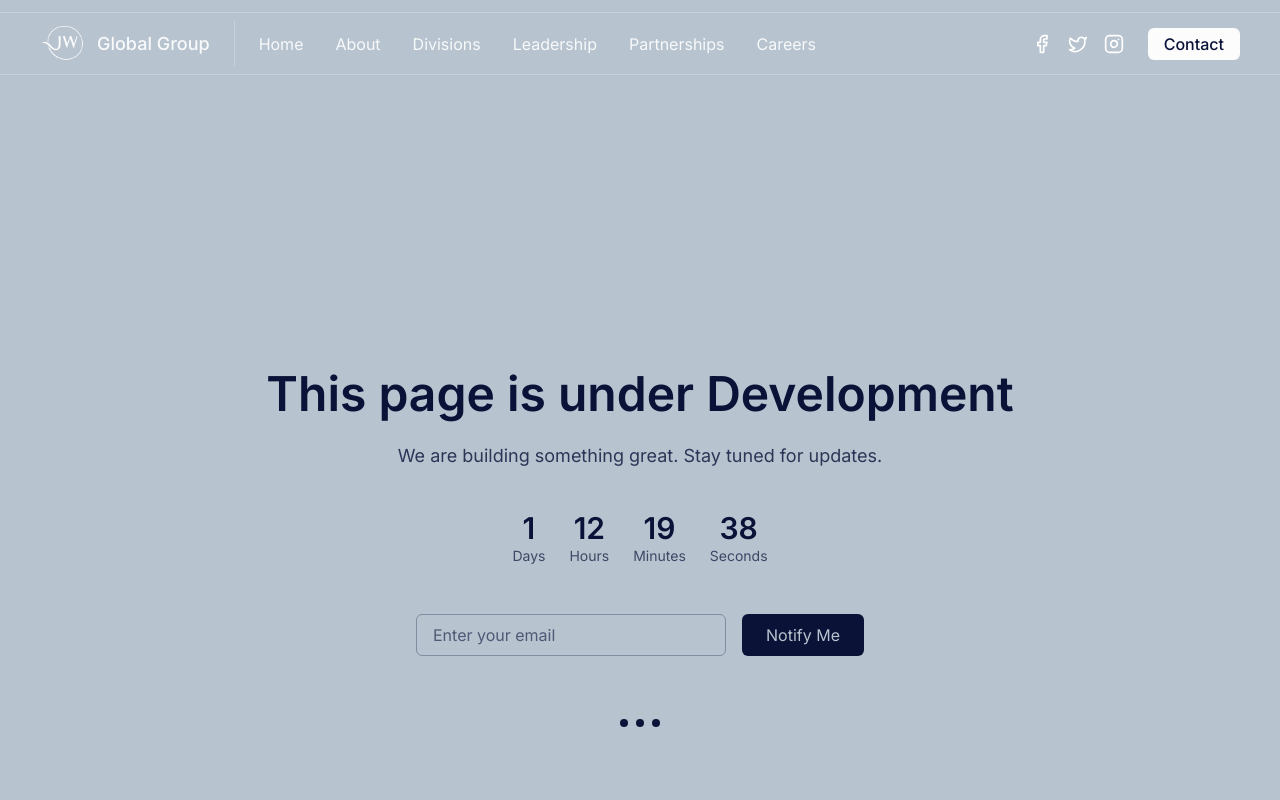
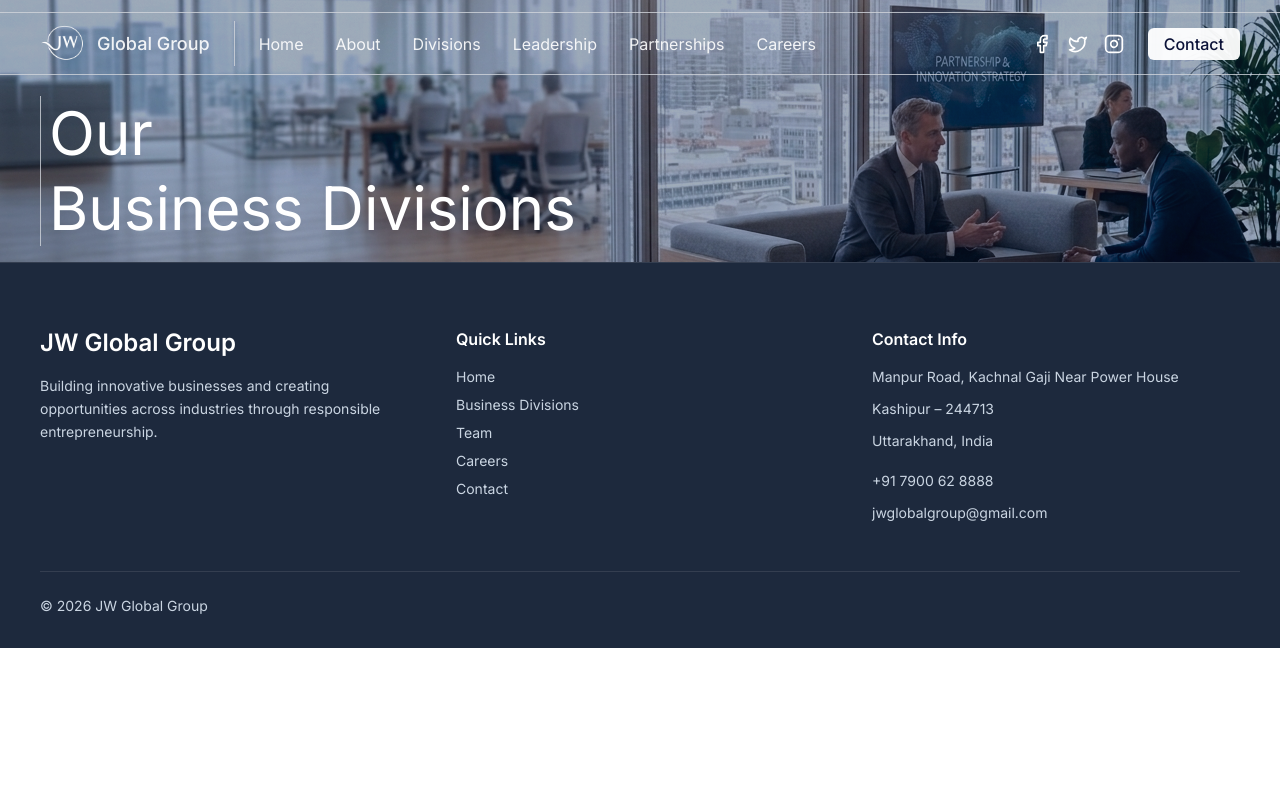
Before and after one commit to parthergk/jwglobalgrp, a Next.js app: page /divisions in a window 1280 px wide. Shown: the top 800 px of the page. Built offline with nearby package versions, Linux system fonts and the light colour scheme.

Commit message:
make the hero page dynamic for all page

```diff
--- a/app/(root)/about/page.tsx
+++ b/app/(root)/about/page.tsx
@@ -2,14 +2,14 @@ import Achivements from '@/components/about/Achivements'
 import Alliances from '@/components/about/Alliances'
 import BusinessAreas from '@/components/about/BusinessAreas'
 import Foundation from '@/components/about/Foundation'
-import Hero from '@/components/about/Hero'
+import Hero from '@/components/Hero'
 import Story from '@/components/about/Story'
 
 const page = () => {
   return (
     <div className="w-full bg-background space-y-4 lg:space-y-8 xl:space-y-20">
-      <Hero />
-      <Achivements/>
+
+      <Hero first="About" second="JW Global Group" />      <Achivements />
       <Story />
       <BusinessAreas />
       <Foundation />
--- a/app/(root)/divisions/page.tsx
+++ b/app/(root)/divisions/page.tsx
@@ -1,9 +1,11 @@
-import ComingSoon from '@/components/ComingSoon'
-import React from 'react'
+import Hero from "@/components/Hero"
 
 const page = () => {
   return (
-    <><ComingSoon/></>
+    <div className="w-full bg-background space-y-4 lg:space-y-8 xl:space-y-20">
+      <Hero first="Our" second="Business Divisions" />
+
+    </div>
   )
 }
 
--- /dev/null
+++ b/components/Hero.tsx
@@ -0,0 +1,23 @@
+import Image from 'next/image'
+
+const Hero = ({ first, second }: { first: string; second: string }) => {
+  return (
+    <section className="relative z-10 w-full min-h-32 sm:min-h-48 px-4 sm:px-8 xl:px-10 pt-20 sm:pt-24 pb-4">
+      <div className="absolute inset-0 -z-10 ">
+        <Image
+          src="/hero.png"
+          alt="Business meeting"
+          fill
+          priority
+          className="object-cover object-[65%_center] lg:object-center"
+        />
+      </div>
+      <div className="absolute inset-0 bg-primary/35 -z-10"></div>
+
+      <h1 className="border-l border-[#D1D5DB]/80 text-white text-[28px] sm:text-4xl md:text-5xl lg:text-6xl font-semibold lg:font-normal leading-tight text-start px-2">{first} <br />
+        {second}</h1>
+    </section>
+  )
+}
+
+export default Hero
--- a/components/about/Hero.tsx
+++ /dev/null
@@ -1,22 +0,0 @@
-import Image from 'next/image'
-
-const Hero = () => {
-  return (
-     <section className="relative z-10 w-full min-h-32 sm:min-h-48 px-4 sm:px-8 xl:px-10 pt-20 sm:pt-24 pb-4">
-        <div className="absolute inset-0 -z-10 ">
-          <Image
-            src="/hero.png"
-            alt="Business meeting"
-            fill
-            priority
-            className="object-cover object-[65%_center] lg:object-center"
-          />
-        </div>
-        <div className="absolute inset-0 bg-primary/35 -z-10"></div>
-
-        <h1 className="border-l border-[#D1D5DB]/80 text-white text-[28px] sm:text-4xl md:text-5xl lg:text-6xl font-semibold lg:font-normal leading-tight text-start px-2">About<br />JW Global Group</h1>
-      </section>
-  )
-}
-
-export default Hero
--- /dev/null
+++ b/components/divisions/Intro.tsx
@@ -0,0 +1,9 @@
+import React from 'react'
+
+const Intro = () => {
+  return (
+    <div>Intro</div>
+  )
+}
+
+export default Intro
```
